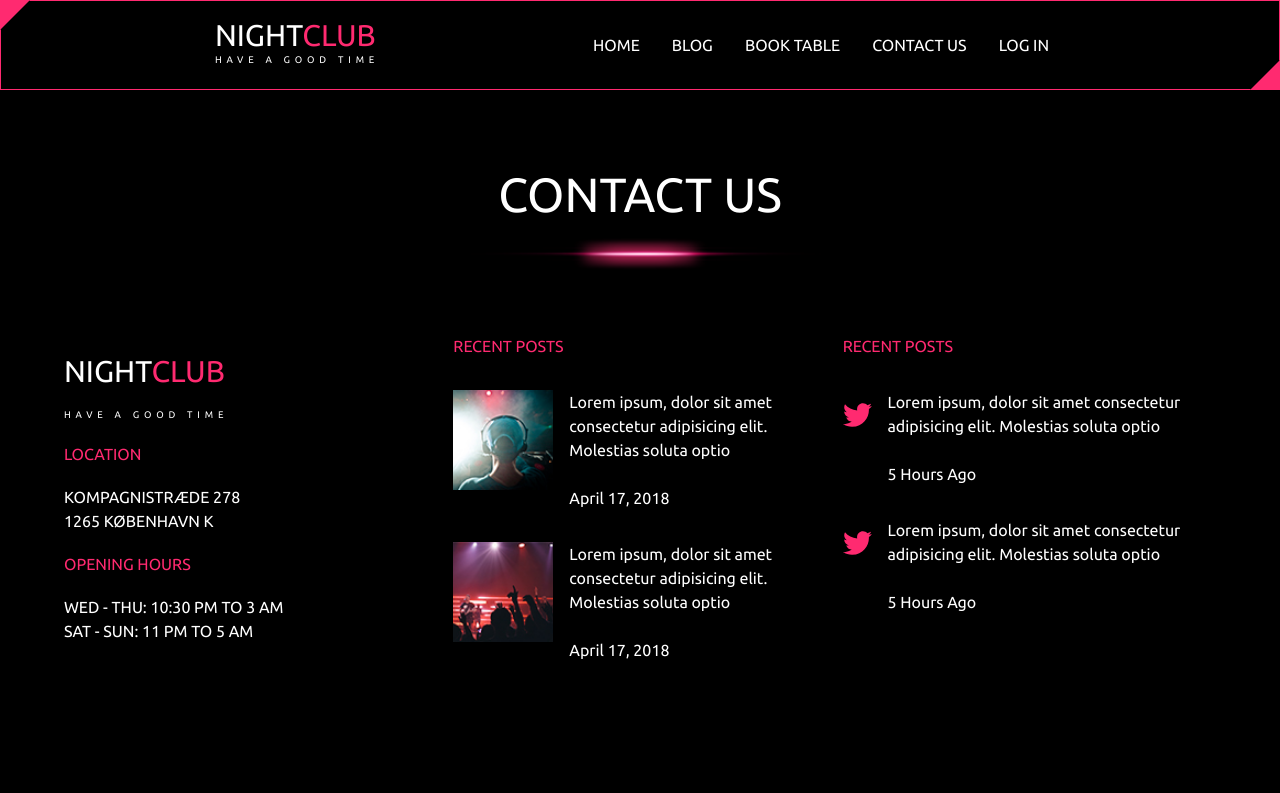
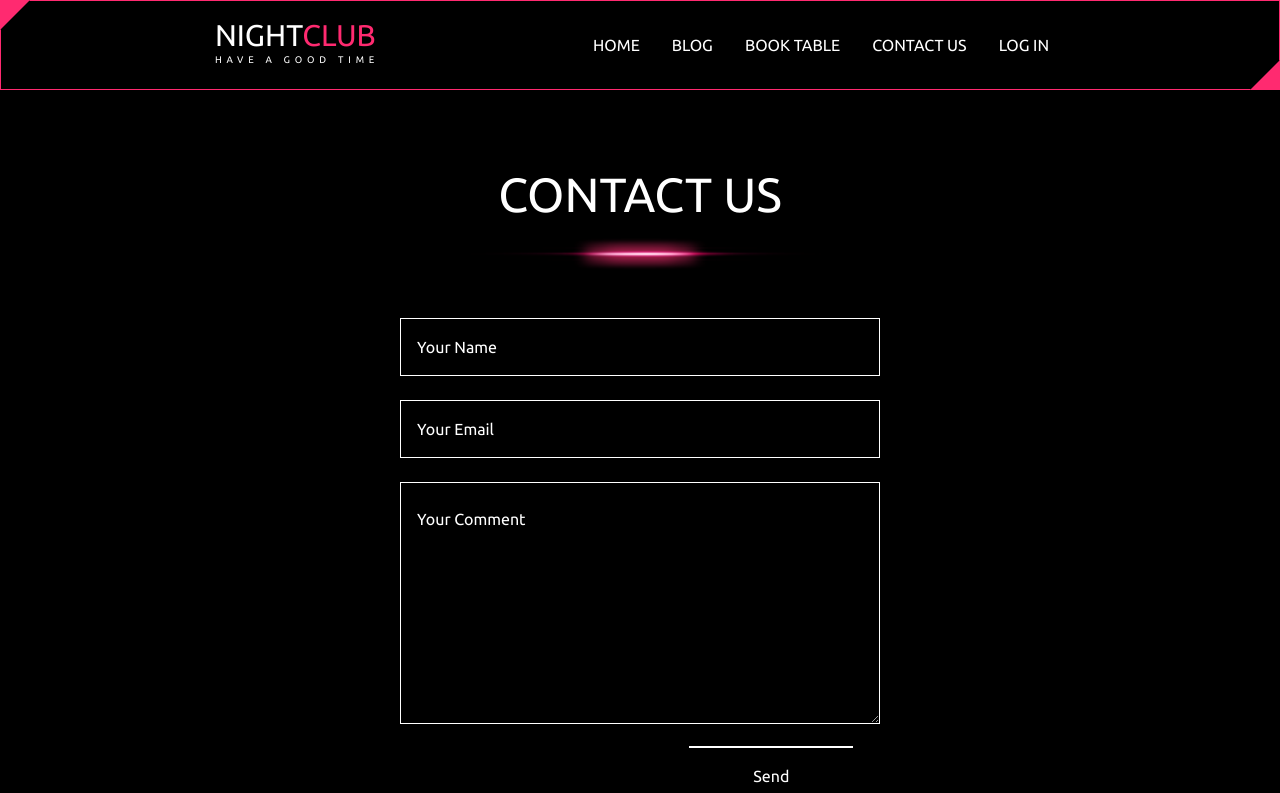
Before and after one commit to eydbjorgham/night-club, a Next.js app: page /contactus in a window 1280 px wide. Shown: the top 793 px of the page. Built offline with nearby package versions, Linux system fonts and the light colour scheme.

Commit message:
Contact us statisk done og andre ændringer, f.eks. bredden på button

```diff
--- a/src/app/(routes)/contactus/page.js
+++ b/src/app/(routes)/contactus/page.js
@@ -1,6 +1,7 @@
 import { Ubuntu } from "next/font/google";
 import Nav from "@/app/components/Nav";
 import Overskrift from "@/app/components/Overskrift";
+import ContactForm from "@/app/components/ContactForm";
 import Footer from "@/app/components/Footer";
 
 const ubuntu = Ubuntu({
@@ -19,6 +20,7 @@ export default function ContactUsPage () {
         </header>
         <main>
           <Overskrift text="Contact us" />
+          <ContactForm />
         </main>
         <footer>
           <Footer />
--- a/src/app/components/Button.jsx
+++ b/src/app/components/Button.jsx
@@ -3,7 +3,7 @@ import Link from "next/link";
 const Button = ({ text, href = "#" }) => {
   return (
     <Link href={href}>
-      <div className="border-t-2 border-b-2 border-(--secondary-color) px-8 py-4 text-(--secondary-color) hover:bg-(--secondary-color) hover:text-black transition-all duration-300 ease-in-out cursor-pointer w-max">
+      <div className="border-t-2 border-b-2 border-(--secondary-color) px-16 py-4 text-(--secondary-color) hover:bg-(--secondary-color) hover:text-black transition-all duration-300 ease-in-out cursor-pointer w-max">
         {text}
       </div>
     </Link>
--- /dev/null
+++ b/src/app/components/ContactForm.jsx
@@ -0,0 +1,37 @@
+import Button from "./Button";
+
+const ContactForm = () => {
+  return (
+    <div className="mt-(--section-padding) grid grid-cols-3 grid-rows-auto">
+      <div className="col-start-2 col-end-2 grid justify-center gap-6">
+        <form action="input" className="flex-1 text-white">
+          <input
+            type="name"
+            placeholder="Your Name"
+            className="input:text-white w-120 border border-white bg-transparent p-4 outline-none placeholder:text-white"
+          />
+        </form>
+        <form action="input" className="flex-1 text-white">
+          <input
+            type="email"
+            placeholder="Your Email"
+            className="input:text-white w-120 border border-white bg-transparent p-4 outline-none placeholder:text-white"
+          />
+        </form>
+        <form action="input" className="text-white">
+          <textarea
+            type="text"
+            placeholder="Your Comment"
+            className="w-full resize border border-white bg-transparent p-2 pt-6 pb-30 pl-4 outline-none placeholder:text-white"
+            rows="4"
+          ></textarea>
+        </form>
+      </div>
+      <div className="col-start-2 row-start-2 row-end-2 mt-4 grid justify-end">
+        <Button className="capitalize" text="Send" />
+      </div>
+    </div>
+  );
+};
+
+export default ContactForm;
--- a/src/app/components/RecentBlog.jsx
+++ b/src/app/components/RecentBlog.jsx
@@ -4,8 +4,7 @@ import { useState, useEffect } from "react";
 
 const RecentBlog = () => {
   const [blogList, setBlogList] = useState([]);
-  const [currentPage, setCurrentPage] = useState(0);
-  const blogPerPage = 1;
+
 
   useEffect(() => {
     const fetchBlog = async () => {
```
